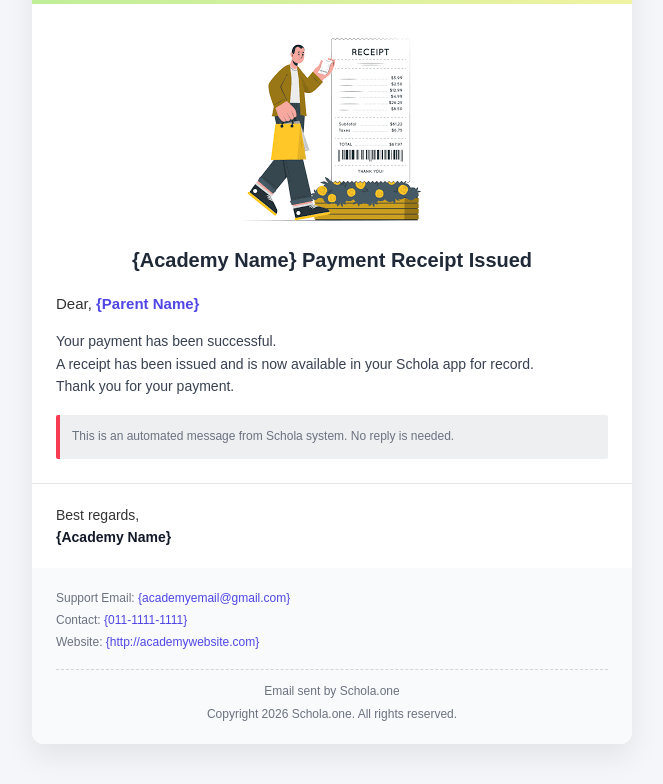
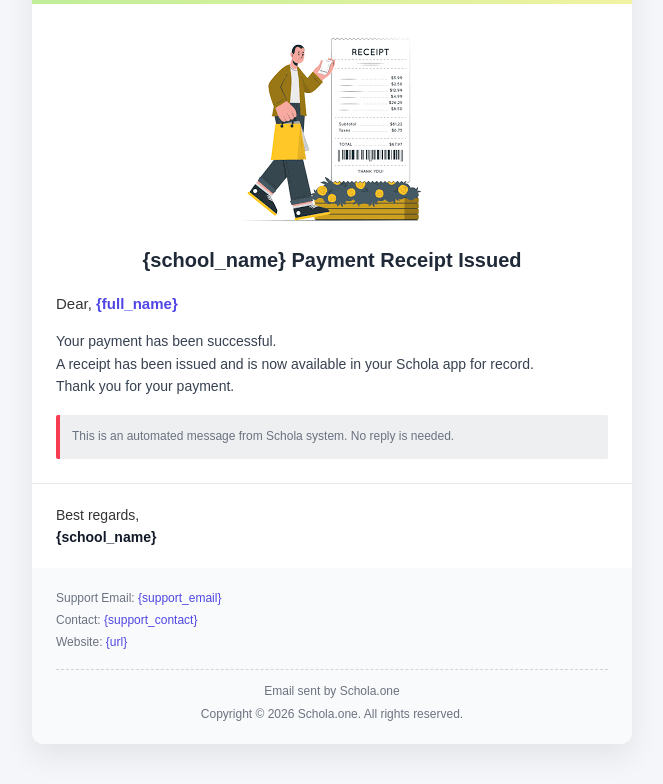
Before and after one commit to excelyynxl-a11y/schola-email-template-1, a plain HTML site: page index.html in a window 1280 px wide. Shown: the part 130-914 px from the top of the page, without its empty margins (308-971 px from the left). Drawn offline with nearby package versions, Linux system fonts and the light colour scheme.

Commit message:
change variable

```diff
--- a/index.html
+++ b/index.html
@@ -21,13 +21,13 @@
         <!-- title -->
         <div class="title">
             <img class="receipt-image" src="assets/schola-receipt.png">
-            <h3>{Academy Name} Payment Receipt Issued</h3>
+            <h3>{school_name} Payment Receipt Issued</h3>
         </div>
 
         <!-- main content: greetings + invoice received message + automated message -->
         <div class="content">
             <p class="greeting">
-                Dear, <span> {Parent Name} </span>
+                Dear, <span> {full_name} </span>
             </p>
             <p class="message">
                 Your payment has been successful. <br>
@@ -46,16 +46,16 @@
                 Best regards,
             </p>
             <p>
-                {Academy Name}
+                {school_name}
             </p>
         </div>
 
         <!-- footer with academy's 'support email, contact, website + Schola's 'copyright -->
         <div class="footer">
             <div class="contacts">
-                Support Email: <a href="#" class="academy-email"> {academyemail@gmail.com} </a> <br>
-                Contact: <a href="#" class="academy-number"> {011-1111-1111} </a> <br>
-                Website: <a href="#" class="academy-website"> {http://academywebsite.com} </a>
+                Support Email: <a href="#" class="academy-email"> {support_email} </a> <br>
+                Contact: <a href="#" class="academy-number"> {support_contact} </a> <br>
+                Website: <a href="#" class="academy-website"> {url} </a>
             </div>
 
             <div class="copyright">
@@ -63,7 +63,7 @@
                     Email sent by Schola.one
                 </p>
                 <p class="all-rights-reserved">
-                    Copyright 2026 Schola.one. All rights reserved.
+                    Copyright © 2026 Schola.one. All rights reserved.
                 </p>
             </div>
         </div>
```
